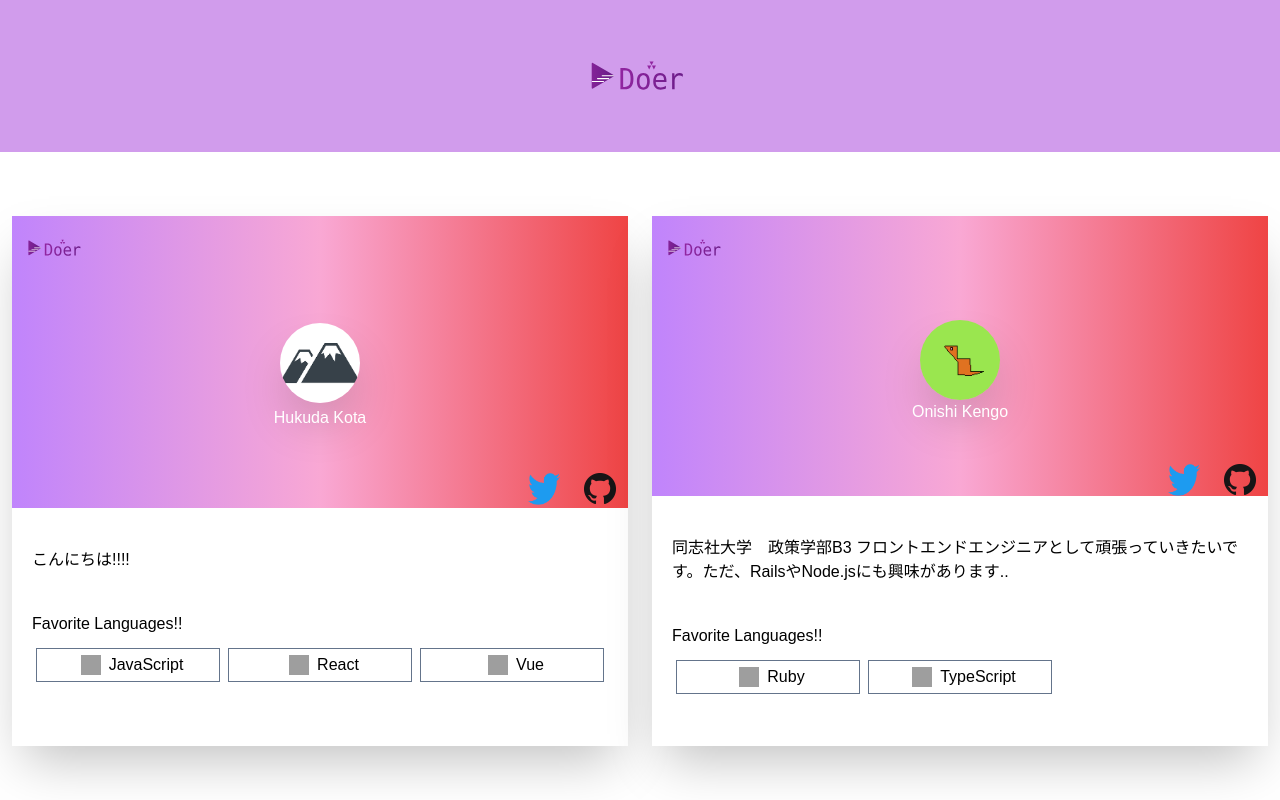
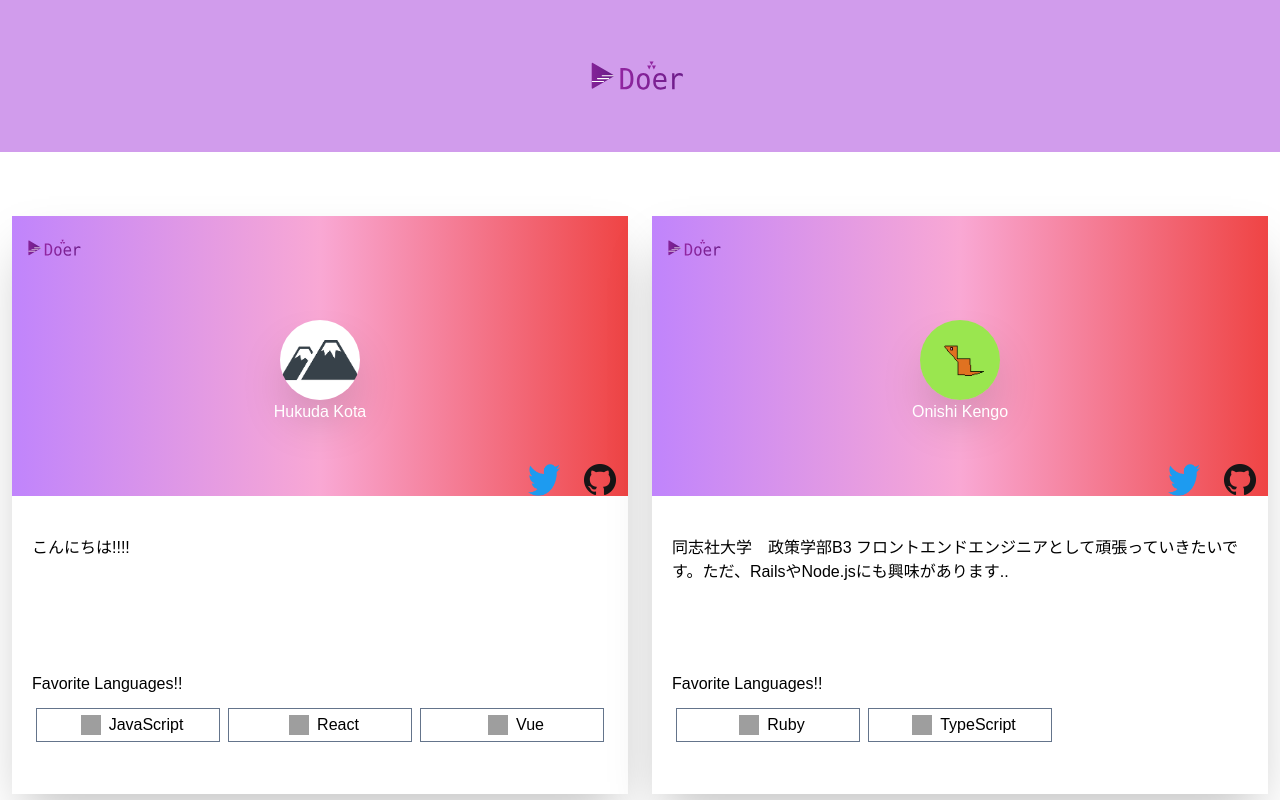
Before and after one commit to Doer-org/name_card, a React (Create React App) app: page / in a window 1280 px wide. Shown: the top 800 px of the page. Built offline with nearby package versions, Linux system fonts and the light colour scheme; grey boxes are pictures that could not be loaded.

Commit message:
fix -header & ...

```diff
--- a/src/components/Layouts/Header.tsx
+++ b/src/components/Layouts/Header.tsx
@@ -3,11 +3,13 @@ export const Header = () => {
   return (
     <div className="doer">
       <div className="py-1 md:py-5">
-        <img
-          src={logo}
-          alt="logo"
-          className="w-20 h-20 md:w-28 md:h-28 mx-auto"
-        />
+        <a href="https://doer.vercel.app/">
+          <img
+            src={logo}
+            alt="logo"
+            className="w-20 h-20 md:w-28 md:h-28 mx-auto"
+          />
+        </a>
       </div>
     </div>
   )
--- a/src/components/NameCard.tsx
+++ b/src/components/NameCard.tsx
@@ -6,8 +6,8 @@ import twitter from '../assets/img/twitter.png'
 import github from '../assets/img/github.png'
 export const NameCard: FC<{ user: User }> = ({ user }) => {
   return (
-    <div className="grid grid-cols-1 shadow-2xl bg-white mx-3 my-16">
-      <div className="grid grid-cols-1 text-center bg-gradient-to-r from-purple-400 via-pink-300 to-red-500">
+    <div className="grid grid-cols-1 grid-rows-1 shadow-2xl bg-white mx-3 my-16">
+      <div className="grid grid-cols-1  text-center bg-gradient-to-r from-purple-400 via-pink-300 to-red-500">
         <div className="text-left">
           <img src={logo} alt="logo" className="w-16 h-16 mx-3" />
         </div>
@@ -26,10 +26,11 @@ export const NameCard: FC<{ user: User }> = ({ user }) => {
           </a>
         </div>
       </div>
-      <div className="my-10 mx-5">
-        <p className="inline-block text-left">{user.description}</p>
+
+      <div className="my-10 mx-5 grid grid-cols-1 grid-rows-1">
+        <p className=" h-24 text-left">{user.description}</p>
         <p className="mt-10">Favorite Languages!!</p>
-        <div className="grid grid-cols-1 md:grid-cols-3 my-2">
+        <div className="grid grid-cols-1 md:grid-cols-3 my-2 ">
           {user.favoriteLanguages.map((lang) => {
             return (
               <div
```
